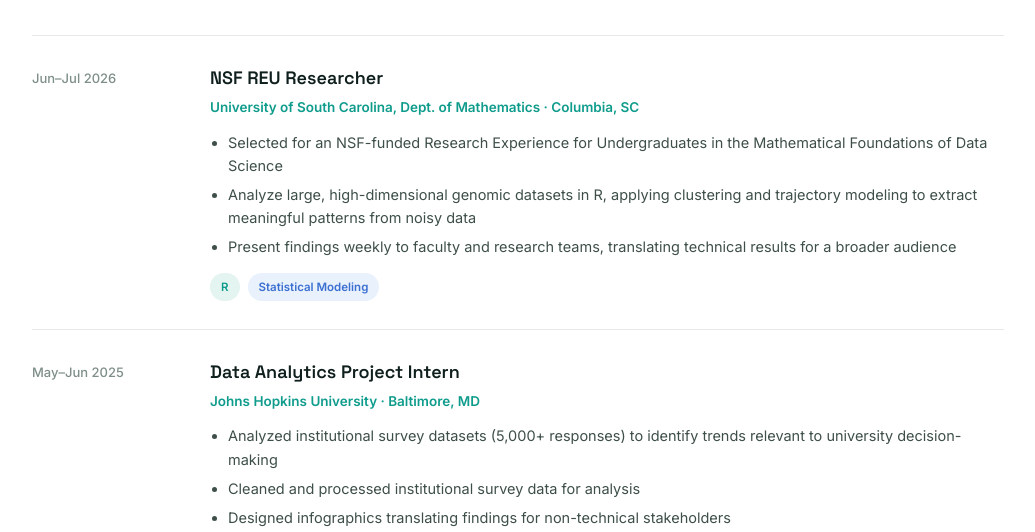
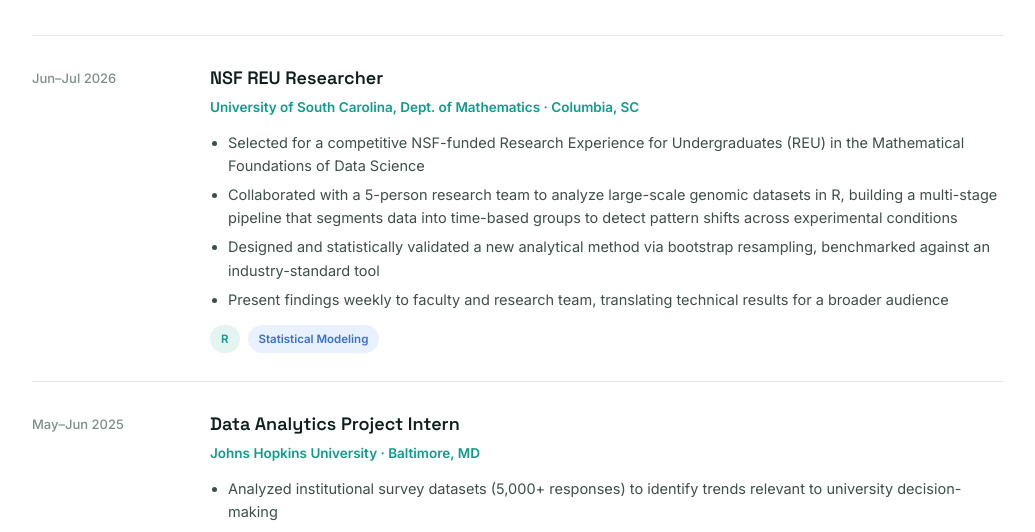
Before and after one commit to zoefhorn/zoefhorn.github.io, a plain HTML site: page index.html in a window 1280 px wide. Shown: the part 1340-1872 px from the top of the page, without its empty margins (122-1157 px from the left). Drawn offline with Linux system fonts and the light colour scheme.

Commit message:
Add files via upload

```diff
--- a/index.html
+++ b/index.html
@@ -184,9 +184,10 @@
         <h3>NSF REU Researcher</h3>
         <div class="exp-org">University of South Carolina, Dept. of Mathematics · Columbia, SC</div>
         <ul>
-          <li>Selected for an NSF-funded Research Experience for Undergraduates in the Mathematical Foundations of Data Science</li>
-          <li>Analyze large, high-dimensional genomic datasets in R, applying clustering and trajectory modeling to extract meaningful patterns from noisy data</li>
-          <li>Present findings weekly to faculty and research teams, translating technical results for a broader audience</li>
+          <li>Selected for a competitive NSF-funded Research Experience for Undergraduates (REU) in the Mathematical Foundations of Data Science</li>
+          <li>Collaborated with a 5-person research team to analyze large-scale genomic datasets in R, building a multi-stage pipeline that segments data into time-based groups to detect pattern shifts across experimental conditions</li>
+          <li>Designed and statistically validated a new analytical method via bootstrap resampling, benchmarked against an industry-standard tool</li>
+          <li>Present findings weekly to faculty and research team, translating technical results for a broader audience</li>
         </ul>
         <div class="tag-row">
           <span class="tag teal">R</span>
```
